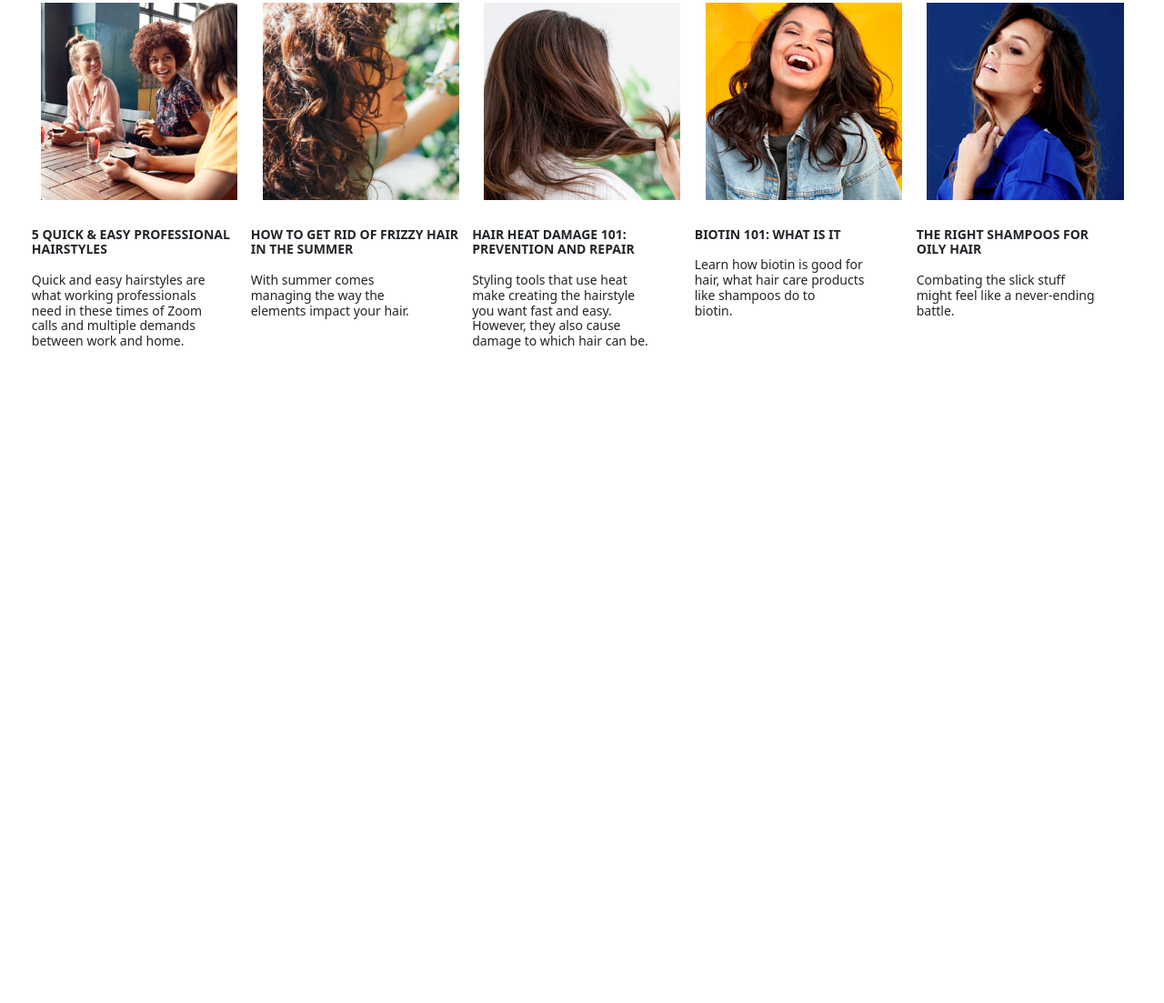
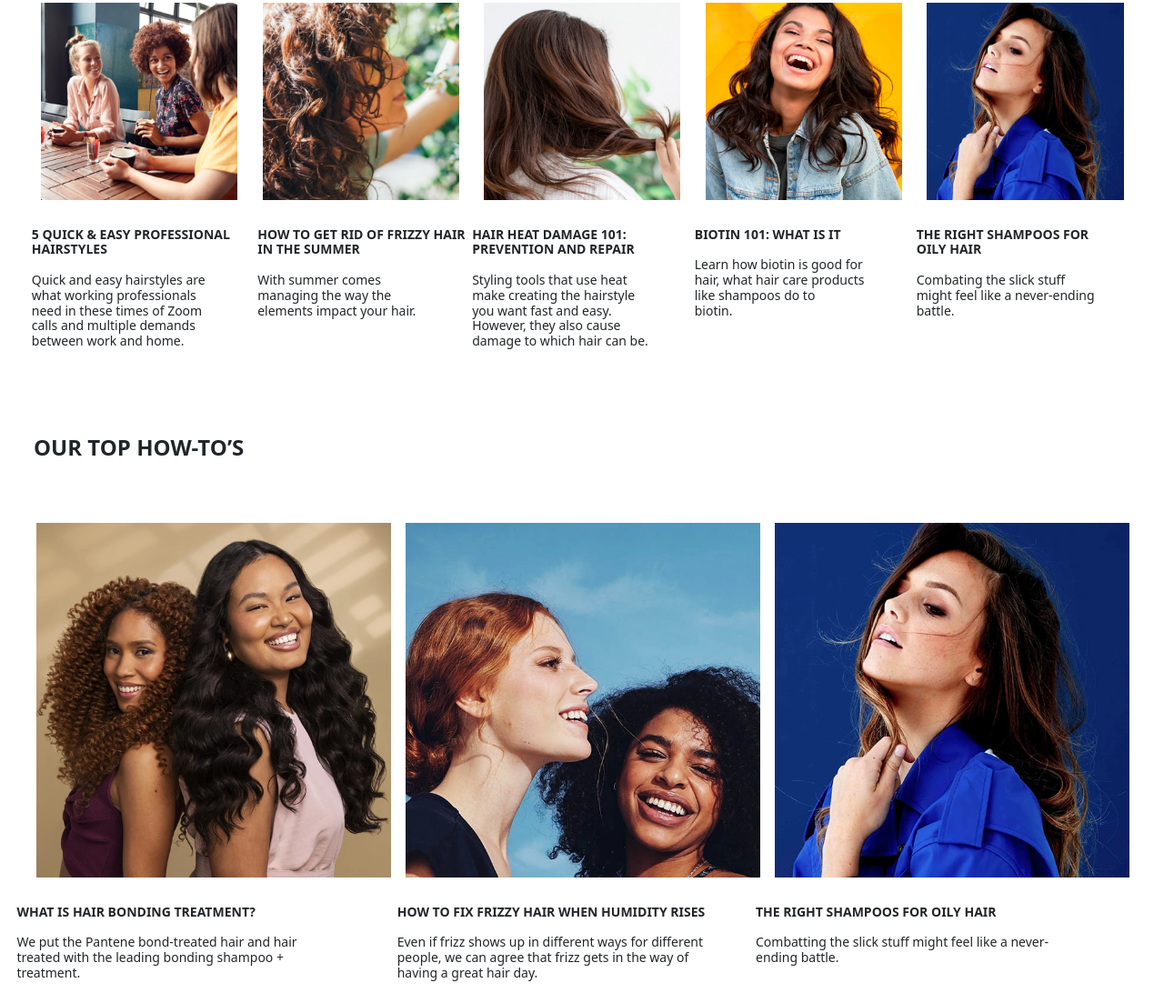
Before and after one commit to lawrence-ivan-reyes/bootstrap-clone, a plain HTML site: page index.html in a window 1280 px wide. Shown: the part 2356-3459 px from the top of the page at 91% size. Before the commit the page ends 2764 px from the top, so only its background shows below. Drawn offline with nearby package versions, Linux system fonts and the light colour scheme.

Commit message:
next section completed

```diff
--- a/index.html
+++ b/index.html
@@ -180,6 +180,46 @@
     </div>
 </div>
 
+<!-- OUR TOP HOW-TO’S SECTION -->
+<div class="container-fluid mt-5">
+    <h2 class="text-start font-weight-bold">OUR TOP HOW-TO’S</h2>
+    <div class="row mt-4 gx-3">
+        <div class="col-4 mb-4">
+            <div class="card">
+                <img src="images/how-to-1.jpg" class="card-img-top" alt="WHAT IS HAIR BONDING TREATMENT?" style="width: 100%; margin-left: -5px;">
+                <div class="card-body text-start card-body-custom-6">
+                    <h5 class="card-title">
+                        <span class="first-line"><strong>WHAT IS HAIR BONDING TREATMENT?<br></strong></span><br>
+                        We put the Pantene bond-treated hair and hair<br>treated with the leading bonding shampoo +<br>treatment.
+                    </h5>
+                </div>
+            </div>
+        </div>
+        <div class="col-4 mb-4">
+            <div class="card">
+                <img src="images/how-to-2.jpg" class="card-img-top" alt="HOW TO FIX FRIZZY HAIR WHEN HUMIDITY RISES" style="width: 100%; margin-left: -5px;">
+                <div class="card-body text-start card-body-custom-7">
+                    <h5 class="card-title">
+                        <span class="first-line"><strong>HOW TO FIX FRIZZY HAIR WHEN HUMIDITY RISES<br></strong></span><br>
+                        Even if frizz shows up in different ways for different<br>people, we can agree that frizz gets in the way of<br>having a great hair day.
+                    </h5>
+                </div>
+            </div>
+        </div>
+        <div class="col-4 mb-4">
+            <div class="card">
+                <img src="images/how-to-3.jpg" class="card-img-top" alt="THE RIGHT SHAMPOOS FOR OILY HAIR" style="width: 100%; margin-left: -5px;">
+                <div class="card-body text-start card-body-custom-8">
+                    <h5 class="card-title">
+                        <span class="first-line"><strong>THE RIGHT SHAMPOOS FOR OILY HAIR<br></strong></span><br>
+                        Combatting the slick stuff might feel like a never-<br>ending battle.
+                    </h5>
+                </div>
+            </div>
+        </div>
+    </div>
+</div>
+
 
 </body>
 </html>
--- a/styles.css
+++ b/styles.css
@@ -182,7 +182,7 @@ h2 {
 }
 
 .card-body-custom-2 {
-    margin-left: -25px;
+    margin-left: -10px;
 }
 
 .card-body-custom-3 {
@@ -211,3 +211,15 @@ h2 {
     margin-bottom: 20px;
     margin-right: 20px;
 }
+
+.card-body-custom-6 {
+    margin-left: -135px;
+}
+
+.card-body-custom-7 {
+    margin-left: -80px;
+}
+
+.card-body-custom-8 {
+    margin-left: -120px;
+}
```
Also changed, not shown: images/how-to-1.jpg (added), images/how-to-2.jpg (added), images/how-to-3.jpg (added).
